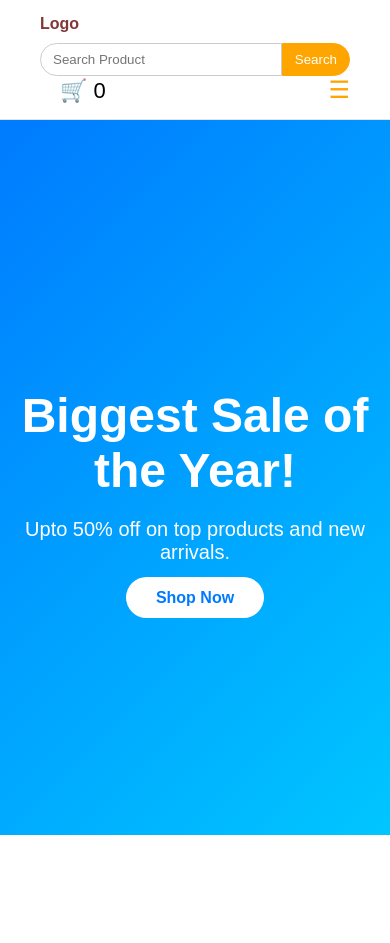
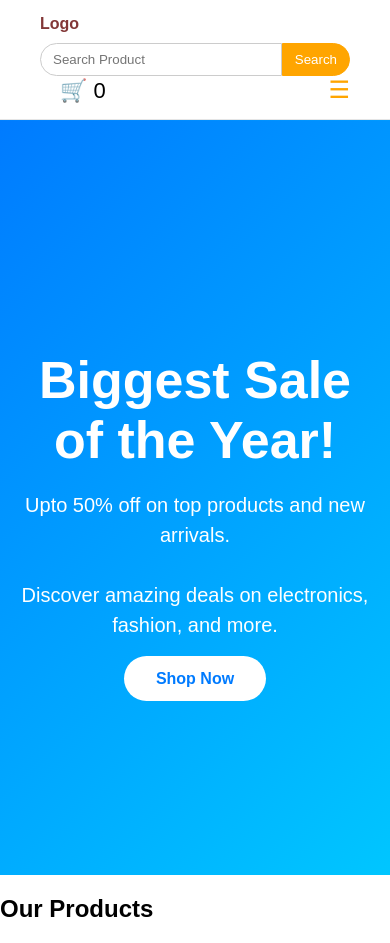
Before and after one commit to kammari03/ecommerce-frontend, a website: page index.html in a window 390 px wide. Before the commit the page ends 844 px from the top, so only its background shows below. Drawn offline with Linux system fonts and the light colour scheme.

Commit message:
Made hero section responsive

```diff
--- a/index.html
+++ b/index.html
@@ -39,8 +39,13 @@
         <div class="hero-content">
             <h1>Biggest Sale of the Year!</h1>
             <p>Upto 50% off on top products and new arrivals.</p>
-            <a href="#" class="cta-btn"> Shop Now </a>
+            <p> Discover amazing deals on electronics, fashion, and more. </p>
+            <a href="#products" class="cta-btn"> Shop Now </a>
         </div>
+    </section>
+
+    <section id="products">
+        <h2>Our Products</h2>
     </section>
 
     <script src="scripts/app.js"></script>
--- a/styles/main.css
+++ b/styles/main.css
@@ -152,46 +152,75 @@ body {
         width: 80%;
     }
 
+    .hero{
+        height: auto;
+        padding: 80px 20px;
+    }
+
     .hero-content h1{
-        font-size: 32px;
+        font-size: 34px;
     }
 
     .hero-content p {
         font-size: 16px;
+    }
+
+    .cta-btn{
+        width: 70%;
+        max-width: 250px;
+    }
+}
+
+@media(max-width: 992px){
+    .hero-content h1{
+        font-size: 40px;
+    }
+
+    .hero-content p{
+        font-size: 18px
     }
 }
 
 .hero{
     height: 80vh;
     background: linear-gradient(135deg, #007bff, #00c6ff);
+    background-size: cover;
+    background-position: center;
     display: flex;
     justify-content: center;
     align-items: center;
     text-align: center;
     color: white;
-    padding: 20px;
+    padding: 40px 20px;
 }
 
 .hero-content h1{
-    font-size: 48px;
-    margin-bottom: 15px;
+    font-size: 52px;
+    font-weight: bold;
+    margin-bottom: 20px;
 }
 
 .hero-content p{
     font-size: 20px;
-    margin-bottom: 25px;
+    margin-bottom: 30px;
+    line-height: 1.5;
+}
+
+.hero-content{
+    max-width: 700px;
 }
 
 .cta-btn {
-    padding: 12px 30px;
+    padding: 14px 32px;
+    font-size: 16px;
     background: white;
     color: #007bff;
     text-decoration: none;
     font-weight: bold;
     border-radius: 30px;
-    transition: 0.3s;
+    transition: 0.3s ease;
 }
 
 .cta-btn:hover{
-    background: #f1f1f1;
+    background: #f2f2f2;
 }
```
